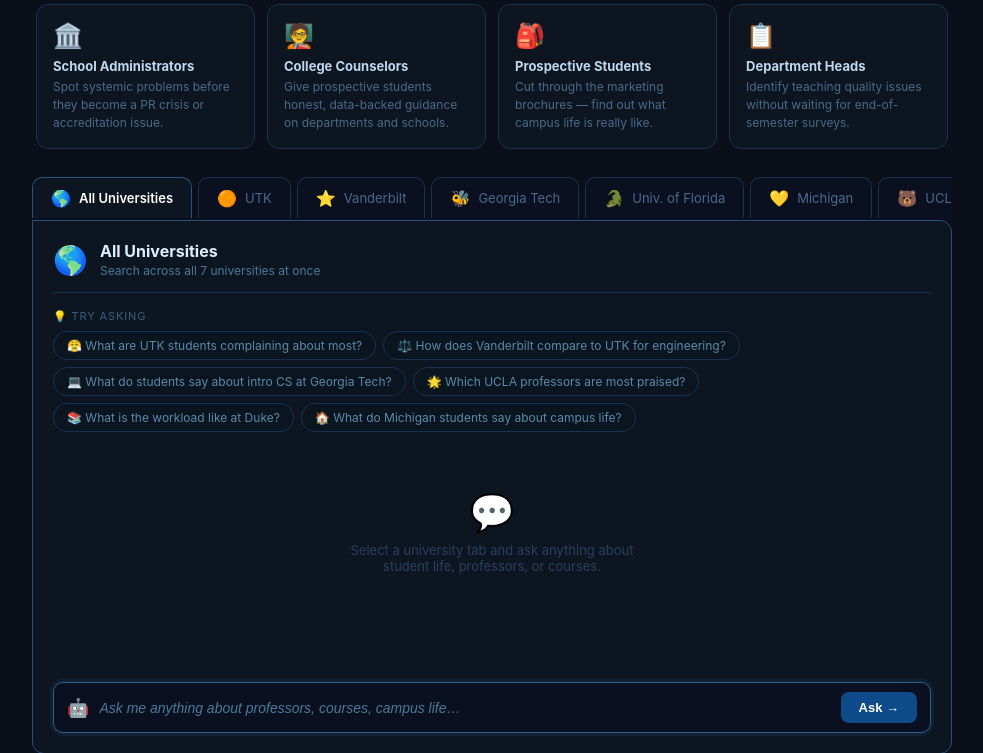
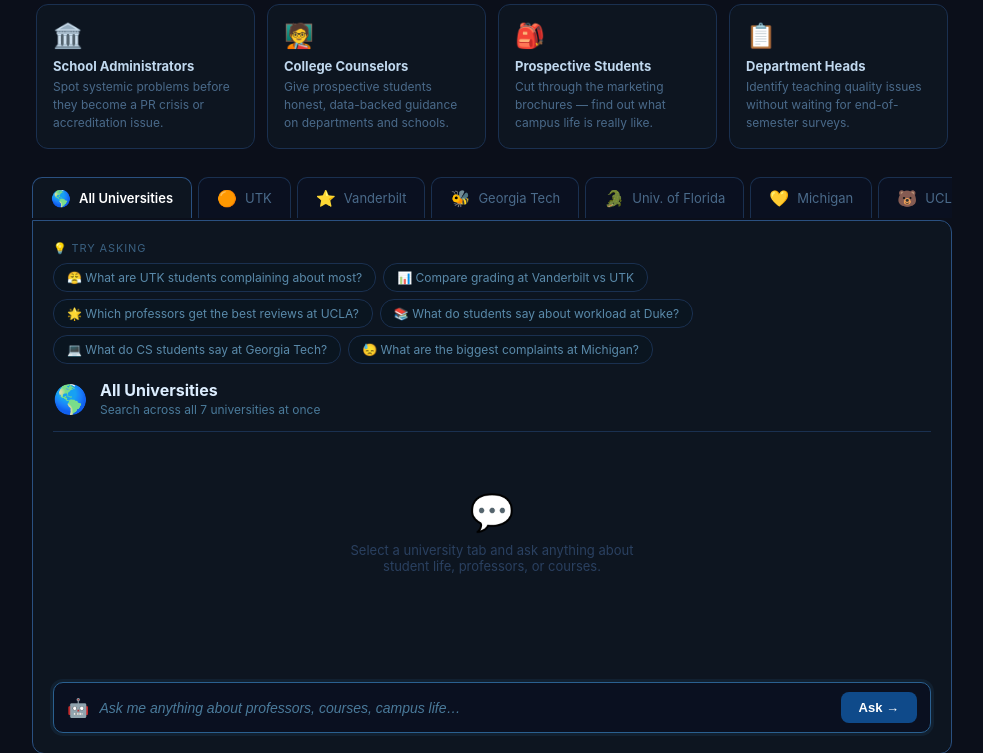
Before and after one commit to srivi19/campus-voice-agent, a Flask app: page / in a window 1280 px wide. Shown: the part 397-1150 px from the top of the page, without its empty margins (148-1131 px from the left). Run offline with Flask 3, Linux system fonts and the light colour scheme.

Commit message:
Move try-asking chips above uni info; simplify all chip questions

```diff
--- a/templates/index.html
+++ b/templates/index.html
@@ -170,22 +170,22 @@
 <div class="chat-panel">
   <div class="chat-box">
 
+    <div class="try-label">💡 Try asking</div>
+    <div class="chips" id="chipsContainer">
+      <div class="chip">😤 What are UTK students complaining about most?</div>
+      <div class="chip">📊 Compare grading at Vanderbilt vs UTK</div>
+      <div class="chip">🌟 Which professors get the best reviews at UCLA?</div>
+      <div class="chip">📚 What do students say about workload at Duke?</div>
+      <div class="chip">💻 What do CS students say at Georgia Tech?</div>
+      <div class="chip">😓 What are the biggest complaints at Michigan?</div>
+    </div>
+
     <div class="uni-info" id="uniInfo">
       <div class="uni-big-emoji" id="uniEmoji">🌎</div>
       <div>
         <h2 id="uniName">All Universities</h2>
         <p id="uniDesc">Search across all 7 universities at once</p>
       </div>
-    </div>
-
-    <div class="try-label">💡 Try asking</div>
-    <div class="chips" id="chipsContainer">
-      <div class="chip">😤 What are UTK students complaining about most?</div>
-      <div class="chip">⚖️ How does Vanderbilt compare to UTK for engineering?</div>
-      <div class="chip">💻 What do students say about intro CS at Georgia Tech?</div>
-      <div class="chip">🌟 Which UCLA professors are most praised?</div>
-      <div class="chip">📚 What is the workload like at Duke?</div>
-      <div class="chip">🏠 What do Michigan students say about campus life?</div>
     </div>
 
     <div class="chat-window" id="chatWindow">
@@ -226,53 +226,53 @@
   const CHIPS_BY_SCHOOL = {
     "": [
       "😤 What are UTK students complaining about most?",
-      "⚖️ How does Vanderbilt compare to UTK for engineering?",
-      "💻 What do students say about intro CS at Georgia Tech?",
-      "🌟 Which UCLA professors are most praised?",
-      "📚 What is the workload like at Duke?",
-      "🏠 What do Michigan students say about campus life?",
+      "📊 Compare grading at Vanderbilt vs UTK",
+      "🌟 Which professors get the best reviews at UCLA?",
+      "📚 What do students say about workload at Duke?",
+      "💻 What do CS students say at Georgia Tech?",
+      "😓 What are the biggest complaints at Michigan?",
     ],
     "utk": [
       "😤 What are students complaining about most?",
-      "🌟 Which professors are most praised?",
-      "💻 What do students say about the CS department?",
-      "📝 How is the grading at UTK?",
+      "📝 What do students say about grading?",
+      "💻 What do students say about CS professors?",
+      "🌟 Which professors have the highest ratings?",
     ],
     "vanderbilt": [
-      "📚 What is the workload like at Vanderbilt?",
-      "🌟 Which professors are most loved?",
-      "⚗️ What do engineering students say?",
-      "😤 What are the biggest complaints?",
+      "📚 What do students say about the workload?",
+      "🌟 Which professors have the highest ratings?",
+      "😤 What are students complaining about most?",
+      "📝 What do students say about grading?",
     ],
     "gatech": [
-      "💻 What do CS students say about Georgia Tech?",
-      "😤 What are students complaining about?",
-      "📝 How difficult are the courses?",
-      "🌟 Which professors are highly rated?",
+      "💻 What do students say about CS professors?",
+      "😤 What are students complaining about most?",
+      "📝 What do students say about course difficulty?",
+      "🌟 Which professors have the best reviews?",
     ],
     "uf": [
-      "🐊 What is student life like at UF?",
-      "😤 What are students complaining about?",
-      "🌟 Which professors are most praised?",
+      "😤 What are students complaining about most?",
+      "🌟 Which professors have the highest ratings?",
+      "📝 What do students say about grading?",
       "📚 What do students say about workload?",
     ],
     "umich": [
-      "💛 What do Michigan students say about professors?",
-      "😤 What are the biggest complaints?",
-      "💻 How is the engineering program?",
-      "🌟 Which courses are most popular?",
+      "💛 What do students say about professors?",
+      "😤 What are students complaining about most?",
+      "📝 What do students say about course difficulty?",
+      "🌟 Which professors have the highest ratings?",
     ],
     "ucla": [
-      "🐻 What do UCLA students say about campus life?",
-      "🌟 Which professors are most praised?",
-      "😤 What are students complaining about?",
-      "📚 What is the workload like?",
+      "🌟 Which professors have the best reviews?",
+      "😤 What are students complaining about most?",
+      "📝 What do students say about grading?",
+      "📚 What do students say about workload?",
     ],
     "duke": [
-      "🔵 What do Duke students say about professors?",
       "😤 What are students complaining about most?",
-      "📚 How is the academic rigor at Duke?",
-      "🌟 Which departments get the best reviews?",
+      "🌟 Which professors have the highest ratings?",
+      "📝 What do students say about grading?",
+      "📚 What do students say about workload?",
     ],
   };
 
```
